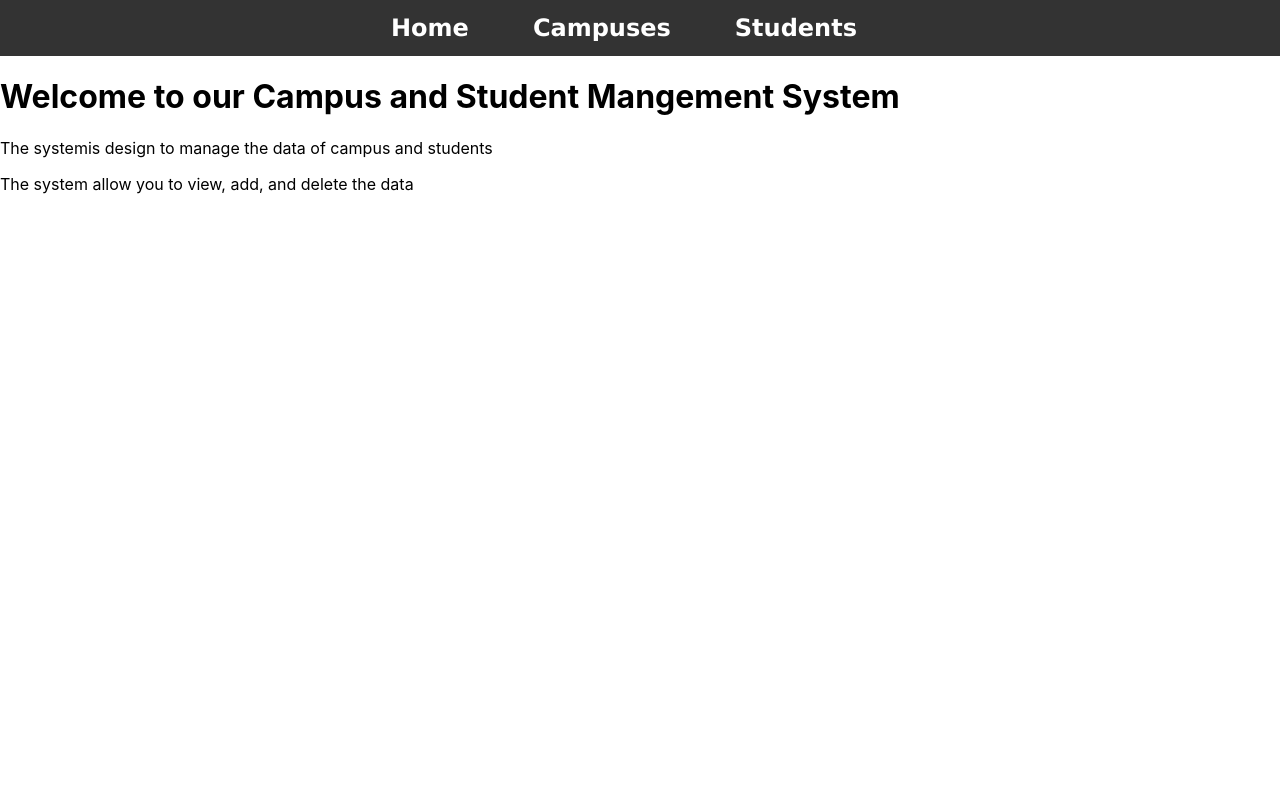
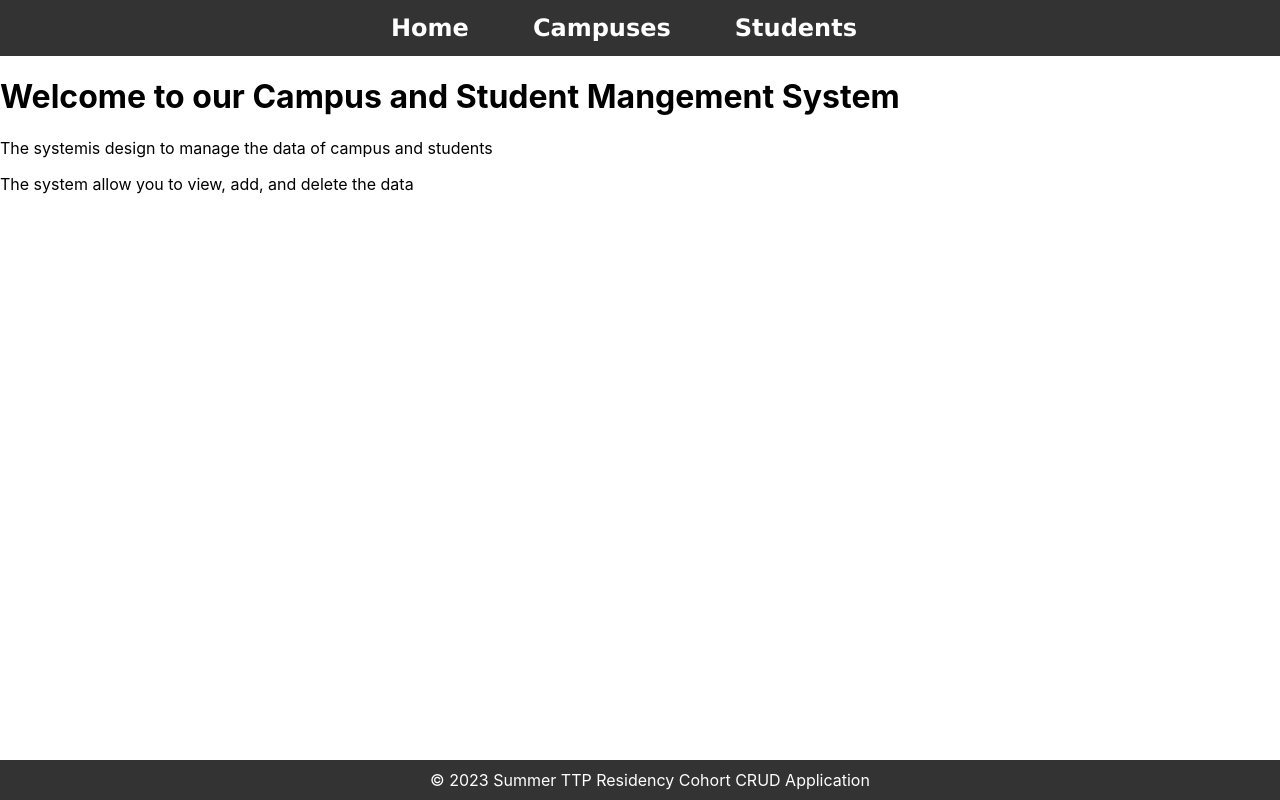
Before and after one commit to sabinaismailova/crudappfrontend, a React (Create React App) app: page / in a window 1280 px wide. Built offline with nearby package versions, Linux system fonts and the light colour scheme.

Commit message:
apply navbar and footer to all the pages

```diff
--- /dev/null
+++ b/src/components/footer/Footer.jsx
@@ -0,0 +1,7 @@
+import React from "react";
+import "./footer.css";
+function Footer() {
+  return <footer>© 2023 Summer TTP Residency Cohort CRUD Application</footer>;
+}
+
+export default Footer;
--- /dev/null
+++ b/src/components/footer/footer.css
@@ -0,0 +1,10 @@
+footer {
+  position: fixed;
+  bottom: 0;
+  left: 0;
+  width: 100%;
+  background-color: #333;
+  padding: 10px;
+  color: white;
+  text-align: center;
+}
--- a/src/pages/AddCampusPage.jsx
+++ b/src/pages/AddCampusPage.jsx
@@ -2,15 +2,23 @@ import React from "react";
 import { useDispatch } from "react-redux";
 import AddCampus from "../components/AddCampus";
 import { addCampusThunk } from "../redux/campus/campus.action";
+import Footer from "../components/footer/Footer";
+import Navbar from "../components/navbar/Navbar";
 
-const AddCampusPage = () =>{
-    const dispatch = useDispatch();
+const AddCampusPage = () => {
+  const dispatch = useDispatch();
 
-    const handleSubmit = (campus) =>{
-        dispatch(addCampusThunk(campus));
-    };
+  const handleSubmit = (campus) => {
+    dispatch(addCampusThunk(campus));
+  };
 
-    return <AddCampus onSubmit={handleSubmit} />
+  return (
+    <div>
+      <Navbar />
+      <AddCampus onSubmit={handleSubmit} />
+      <Footer />
+    </div>
+  );
 };
 
 export default AddCampusPage;
--- a/src/pages/Campuses.jsx
+++ b/src/pages/Campuses.jsx
@@ -4,6 +4,7 @@ import { Link } from 'react-router-dom';
 import { fetechAllCampusesThunk } from '../redux/campus/campus.action';
 import ListAllCampuses from '../components/ListAllCampuses';
 import Navbar from '../components/navbar/Navbar';
+import Footer from "../components/footer/Footer";
 
 function Campuses() {
   const dispatch = useDispatch();
@@ -24,27 +25,27 @@ function Campuses() {
   return (
     <div>
       <Navbar />
-      <div style={{
-        display: 'flex',
-        flexWrap: 'wrap',
-        justifyContent: 'space-between'
-      }}>
-
-        {allcampuses.length > 0 ? allcampuses.map(campus => (
-          <ListAllCampuses key={campus.id} campus={campus} />
-        )) : <p>
-          There are no campus resgerted in the database!
-        </p>
-        }
-
+      <div
+        style={{
+          display: "flex",
+          flexWrap: "wrap",
+          justifyContent: "space-between",
+        }}
+      >
+        {allcampuses.length > 0 ? (
+          allcampuses.map((campus) => (
+            <ListAllCampuses key={campus.id} campus={campus} />
+          ))
+        ) : (
+          <p>There are no campus resgerted in the database!</p>
+        )}
       </div>
-      <div style={{ marginTop: '20px' }}>
+      <div style={{ marginTop: "20px" }}>
         <Link to="/campuses/add">
-          <button>
-            Add Campus
-          </button>
+          <button>Add Campus</button>
         </Link>
       </div>
+      <Footer />
     </div>
   );
 }
--- a/src/pages/EditCampusPage.jsx
+++ b/src/pages/EditCampusPage.jsx
@@ -3,6 +3,8 @@ import { useParams } from "react-router";
 import { useDispatch } from "react-redux";
 import { fetechSingleCampusThunk } from "../redux/campus/campus.action";
 import EditCampus from "../components/EditCampus";
+import Navbar from "../components/navbar/Navbar";
+import Footer from "../components/footer/Footer";
 
 const EditCampusPage =()=>{
     const { id } = useParams();
@@ -16,8 +18,10 @@ const EditCampusPage =()=>{
 
     return (
         <div>
+            <Navbar />
             <h1>Edit Campus</h1>
             <EditCampus />
+            <Footer />
         </div>
     );
 
--- a/src/pages/EditStudentPage.jsx
+++ b/src/pages/EditStudentPage.jsx
@@ -1,23 +1,27 @@
-import React, {useEffect} from "react";
+import React, { useEffect } from "react";
 import { useParams } from "react-router";
 import { useDispatch } from "react-redux";
 import { fetchSingleStudentThunk } from "../redux/students/student.action";
 import EditStudent from "../components/EditStudent";
+import Navbar from "../components/navbar/Navbar";
+import Footer from "../components/footer/Footer";
 
 function EditStudentPage() {
-    const { id } = useParams();
-    const dispatch = useDispatch();
+  const { id } = useParams();
+  const dispatch = useDispatch();
 
-    useEffect(()=>{
-        dispatch(fetchSingleStudentThunk(id));
-    },[id,dispatch]);
+  useEffect(() => {
+    dispatch(fetchSingleStudentThunk(id));
+  }, [id, dispatch]);
 
   return (
     <div>
-        <h1>Edit Student</h1>
-        <EditStudent />
+      <Navbar />
+      <h1>Edit Student</h1>
+      <EditStudent />
+      <Footer />
     </div>
-  )
+  );
 }
 
-export default EditStudentPage
+export default EditStudentPage;
--- a/src/pages/Home.jsx
+++ b/src/pages/Home.jsx
@@ -1,6 +1,7 @@
 import React from 'react'
 import { Link } from 'react-router-dom'
 import Navbar from '../components/navbar/Navbar'
+import Footer from "../components/footer/Footer";
 function Home() {
   return (
     <div>
@@ -14,6 +15,7 @@ function Home() {
       // <br></br>
       // <Link to="/students">Go to Students</Link>
       }
+      <Footer />
     </div>
   )
 }
--- a/src/pages/SingleCampusPage.jsx
+++ b/src/pages/SingleCampusPage.jsx
@@ -4,6 +4,8 @@ import { fetechSingleCampusThunk } from "../redux/campus/campus.action";
 import { fetchAllStudentsThunk } from "../redux/students/student.action";
 import ListSingleCampus from "../components/ListSingleCampus";
 import { useParams } from "react-router";
+import Navbar from "../components/navbar/Navbar";
+import Footer from "../components/footer/Footer";
 
 function SingleCampusPage(){
     const campus = useSelector(state => state.campuses.singleCampus);
@@ -36,9 +38,12 @@ function SingleCampusPage(){
     const campusStudents = students.filter(student => student.campusId===parseInt(id));
     console.log("CAMPUSES STUDENTS",campusStudents);
     return (
+      <div>
+        <Navbar />
         <ListSingleCampus campus={campus} students={campusStudents} />
-
-   );
+        <Footer />
+      </div>
+    );
 
 
 }
--- a/src/pages/SingleStudentPage.jsx
+++ b/src/pages/SingleStudentPage.jsx
@@ -3,6 +3,8 @@ import { useDispatch, useSelector } from "react-redux";
 import { fetchSingleStudentThunk } from "../redux/students/student.action";
 import ListSingleStudent from "../components/ListSingleStudent";
 import { useParams } from "react-router";
+import Navbar from "../components/navbar/Navbar";
+import Footer from "../components/footer/Footer";
 
 function SingleStudentPage() {
   const student = useSelector(state => state.students.singleStudent);
@@ -23,8 +25,12 @@ function SingleStudentPage() {
 
 
   return (
-      <ListSingleStudent student={student}/>
-  )
+    <div>
+      <Navbar />
+      <ListSingleStudent student={student} />
+      <Footer />
+    </div>
+  );
 }
 
 export default SingleStudentPage
--- a/src/pages/Students.jsx
+++ b/src/pages/Students.jsx
@@ -3,6 +3,7 @@ import { useDispatch, useSelector } from 'react-redux';
 import { fetchAllStudentsThunk } from '../redux/students/student.action';
 import ListAllStudents from '../components/ListAllStudents';
 import Navbar from '../components/navbar/Navbar';
+import Footer from "../components/footer/Footer";
 
 function Students() {
   const dispatch = useDispatch();
@@ -52,6 +53,7 @@ function Students() {
         }
 
       </div>
+      <Footer />
     </div>
   )
 }
```
